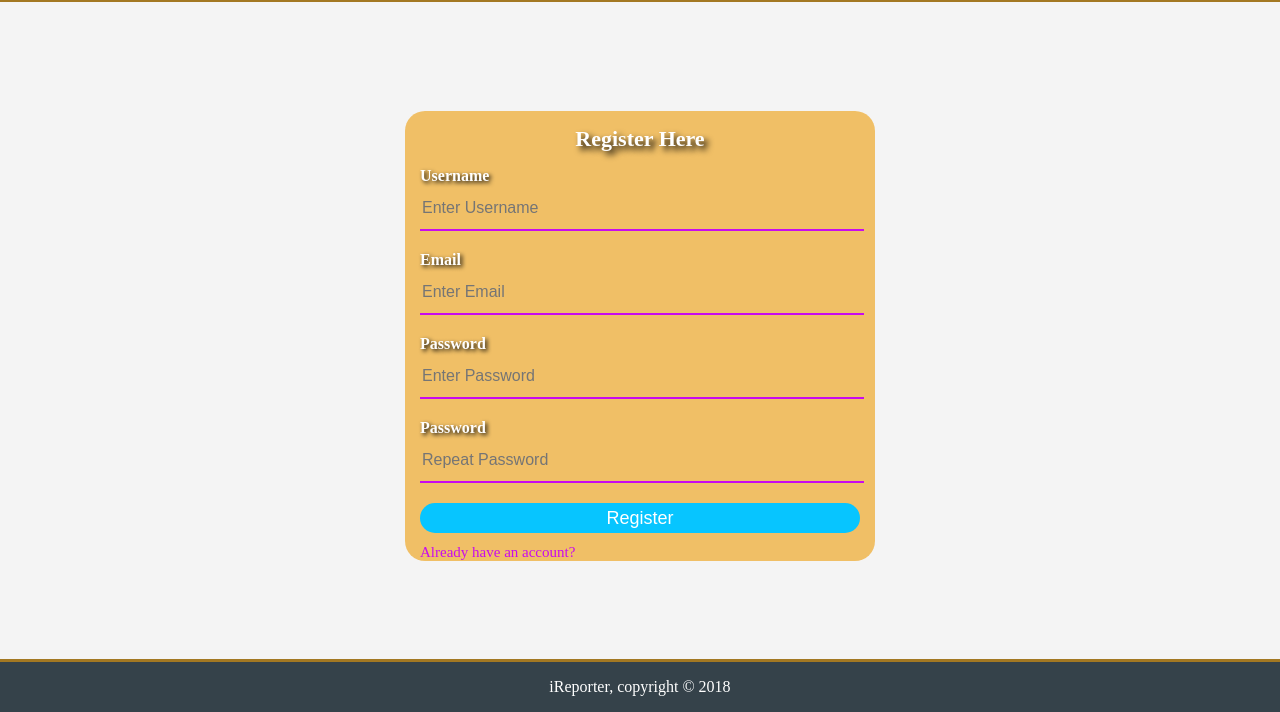
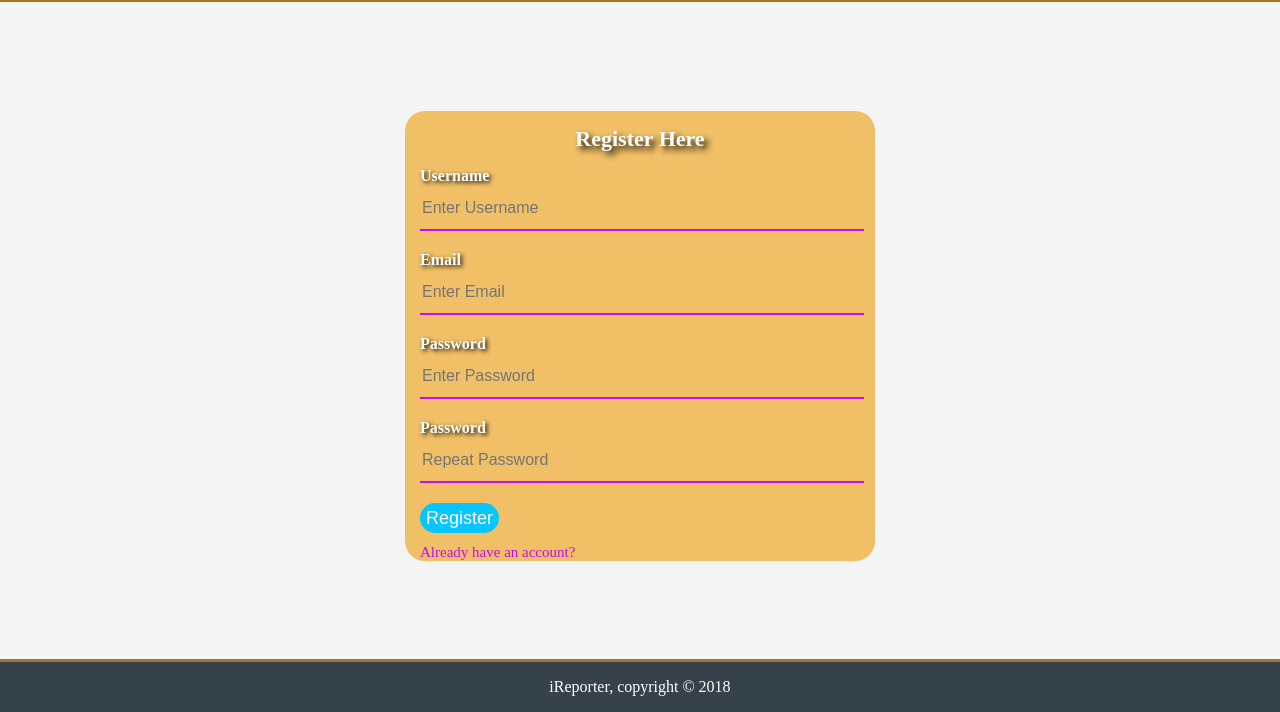
Before and after one commit to gkarumba/iReporter, a plain HTML site: page UI/registration.html in a window 1280 px wide. Shown: the part 88-800 px from the top of the page. Drawn offline with Linux system fonts and the light colour scheme.

Commit message:
[#162112355] Add profile link to the register button

```diff
--- a/UI/css/style.css
+++ b/UI/css/style.css
@@ -212,7 +212,7 @@ header a:hover {
     font-size: 16px;
 }
 
-.registerbox input[type="submit"]{
+.registerbox button{
     border: none;
     outline: none;
     height: 30px;
@@ -223,7 +223,7 @@ header a:hover {
     margin-bottom: 10px;
 }
 
-.registerbox input[type="submit"]:hover{
+.registerbox button:hover{
     cursor: pointer;
     background: #fff;
     color: #000;
--- a/UI/registration.html
+++ b/UI/registration.html
@@ -36,7 +36,7 @@
                     <input type="password" name="" placeholder="Enter Password">
                     <p> Password</p>
                     <input type="password" name="" placeholder="Repeat Password">
-                    <input type="submit" name="" value="Register"><br>
+                    <a href="profile.html"><button type="button">Register</button></a><br>
                     <a href="login.html">Already have an account?</a><br>
                 </form>
             </div>
```
